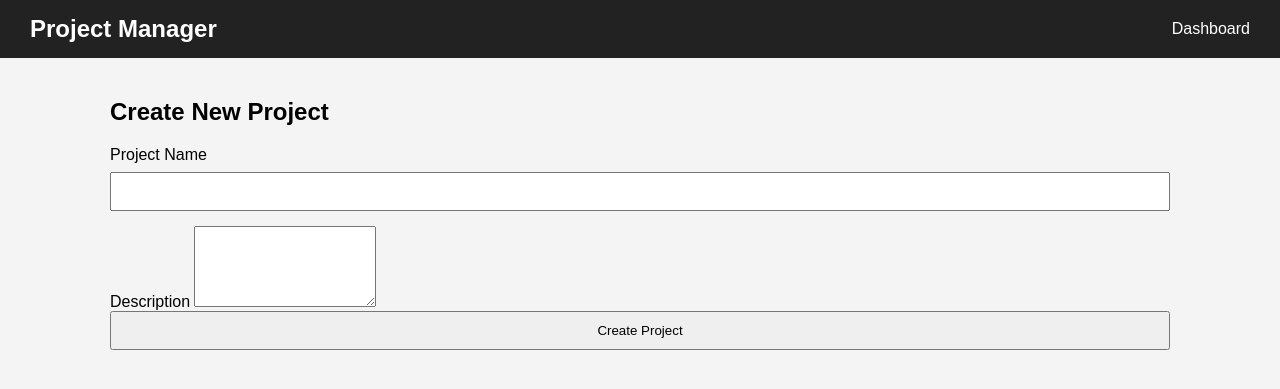
After one commit to Cha-Luna-Star/ProjectManagement-WebApp, a Flask app: page /projects/create in a window 1280 px wide. The commit adds this page. Shown: the top 389 px of the page. Run offline with Flask 3, Linux system fonts and the light colour scheme; the visitor is signed in with stand-in values (Sample User, id 1).

Commit message:
Add project creation and dashboard projects

```diff
--- a/app.py
+++ b/app.py
@@ -36,11 +36,25 @@ def dashboard():
     if "user_id" not in session:
         return redirect(url_for("login"))
 
+    connection = get_db()
+
+    projects = connection.execute("""
+            SELECT *
+            FROM projects
+            WHERE user_id = ?
+            ORDER BY created_at DESC
+    """, (session["user_id"],)).fetchall()
+
+    connection.close()
+
     return render_template(
         "dashboard.html",
-        username=session["username"]
+        username=session["username"],
+        projects = projects
     )
+
 @app.route("/register", methods=["GET", "POST"])
+
 def register():
 
     if request.method == "POST":
@@ -76,6 +90,35 @@ def logout():
 
     return redirect(url_for("login"))
 
+@app.route("/projects/create", methods = ["GET", "POST"])
+def create_project():
+
+    if "user_id" not in session:
+        return redirect(url_for("login"))
+
+    if request.method == "POST":
+        name = request.form["name"]
+        description = request.form["description"]
+
+        connection = get_db()
+
+        connection.execute("""
+                INSERT INTO projects (user_id, name, description)
+                VALUES (?, ?, ?)
+        """, (
+            session["user_id"],
+            name,
+            description
+        ))
+
+        connection.commit()
+        connection.close()
+
+        return redirect(url_for("dashboard"))
+
+    return render_template("create_project.html")
+
+
 
 if __name__ == "__main__":
     init_db()
--- a/database.py
+++ b/database.py
@@ -18,5 +18,16 @@ def init_db():
         )
     """)
 
+    connection.execute("""
+        CREATE TABLE IF NOT EXISTS projects (
+            id INTEGER PRIMARY KEY AUTOINCREMENT,
+            user_id INTEGER NOT NULL,
+            name TEXT NOT NULL,
+            description TEXT,
+            created_at TEXT DEFAULT CURRENT_TIMESTAMP,
+            FOREIGN KEY (user_id) REFERENCES users(id)
+        )
+    """)
+
     connection.commit()
     connection.close()
--- /dev/null
+++ b/templates/create_project.html
@@ -0,0 +1,61 @@
+<!DOCTYPE html>
+<html lang="en">
+
+<head>
+    <meta charset="UTF-8">
+    <meta name="viewport" content="width=device-width, initial-scale=1.0">
+
+    <title>Create Project</title>
+
+    <link rel="stylesheet"
+          href="{{ url_for('static', filename='style.css') }}">
+</head>
+
+<body>
+
+    <nav class="navbar">
+        <h1>Project Manager</h1>
+
+        <a href="{{ url_for('dashboard') }}">Dashboard</a>
+    </nav>
+
+
+    <main class="dashboard">
+
+        <h2>Create New Project</h2>
+
+        <form method="POST">
+
+            <div>
+                <label for="name">Project Name</label>
+
+                <input
+                    type="text"
+                    id="name"
+                    name="name"
+                    required
+                >
+            </div>
+
+
+            <div>
+                <label for="description">Description</label>
+
+                <textarea
+                    id="description"
+                    name="description"
+                    rows="5"
+                ></textarea>
+            </div>
+
+
+            <button type="submit">
+                Create Project
+            </button>
+
+        </form>
+
+    </main>
+
+</body>
+</html>
```
Also changed, not shown: templates/dashboard.html (+26 -2 lines).
